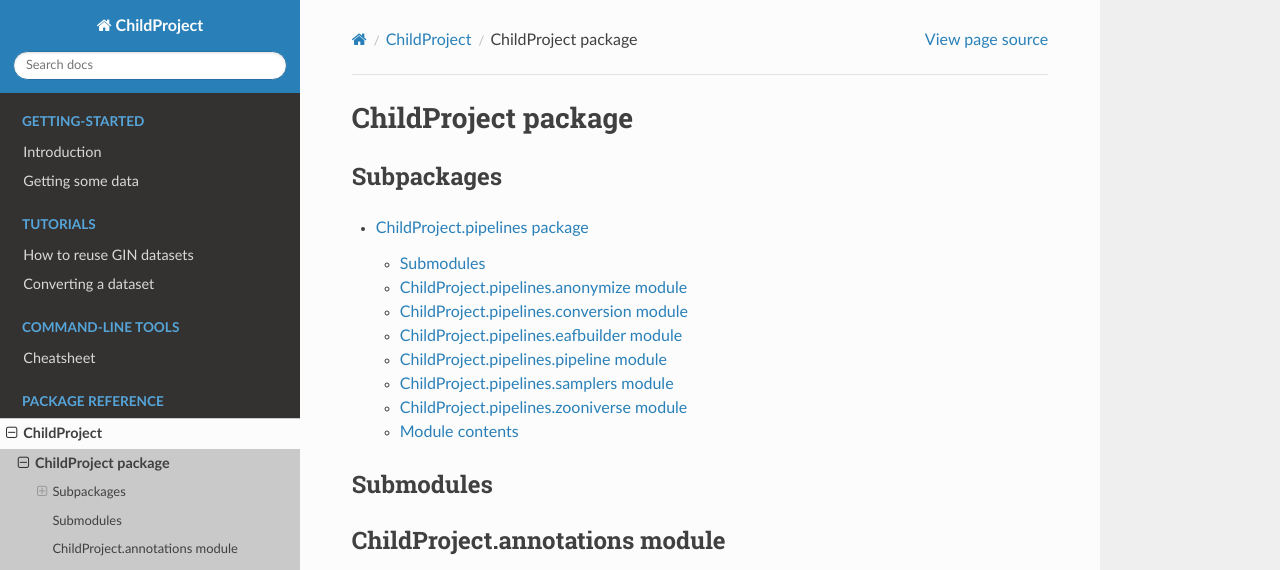
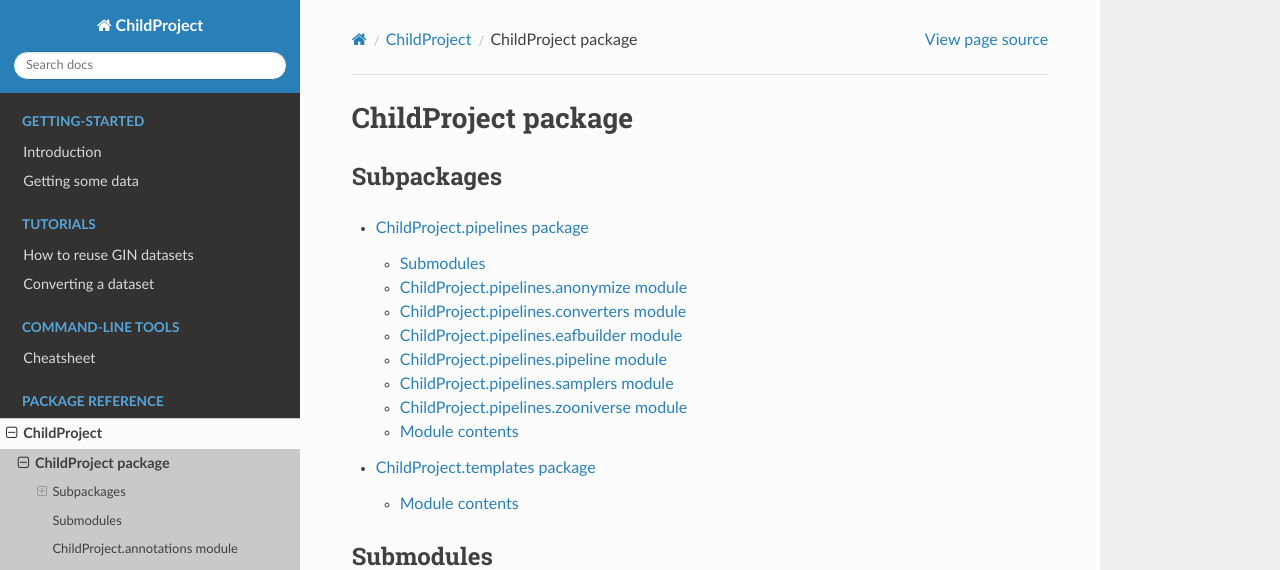
Before and after one commit to LAAC-LSCP/ChildProject, a Sphinx documentation site: the page built from docs/source/ChildProject.rst, in a window 1280 px wide and 1400 px high. Shown: the top 570 px of the window. Built offline with Sphinx 7.4.7 and the Read the Docs theme 2.0.0, drawn with Linux system fonts in a browser that asks for light colours; pages that are not in the unit, such as notebooks, are missing from menus; some of the changed text lies outside the part shown.

Commit message:
more documentation

```diff
--- a/docs/source/ChildProject.pipelines.rst
+++ b/docs/source/ChildProject.pipelines.rst
@@ -12,10 +12,10 @@ ChildProject.pipelines.anonymize module
    :undoc-members:
    :show-inheritance:
 
-ChildProject.pipelines.conversion module
+ChildProject.pipelines.converters module
 ----------------------------------------
 
-.. automodule:: ChildProject.pipelines.conversion
+.. automodule:: ChildProject.pipelines.converters
    :members:
    :undoc-members:
    :show-inheritance:
--- a/docs/source/ChildProject.rst
+++ b/docs/source/ChildProject.rst
@@ -5,8 +5,10 @@ Subpackages
 -----------
 
 .. toctree::
+   :maxdepth: 4
 
    ChildProject.pipelines
+   ChildProject.templates
 
 Submodules
 ----------
@@ -23,6 +25,14 @@ ChildProject.cmdline module
 ---------------------------
 
 .. automodule:: ChildProject.cmdline
+   :members:
+   :undoc-members:
+   :show-inheritance:
+
+ChildProject.metrics module
+---------------------------
+
+.. automodule:: ChildProject.metrics
    :members:
    :undoc-members:
    :show-inheritance:
@@ -51,7 +61,6 @@ ChildProject.utils module
    :undoc-members:
    :show-inheritance:
 
-
 Module contents
 ---------------
 
```
Also changed, not shown: docs/source/ChildProject.templates.rst (added, +10 -0 lines), 1 other file.
